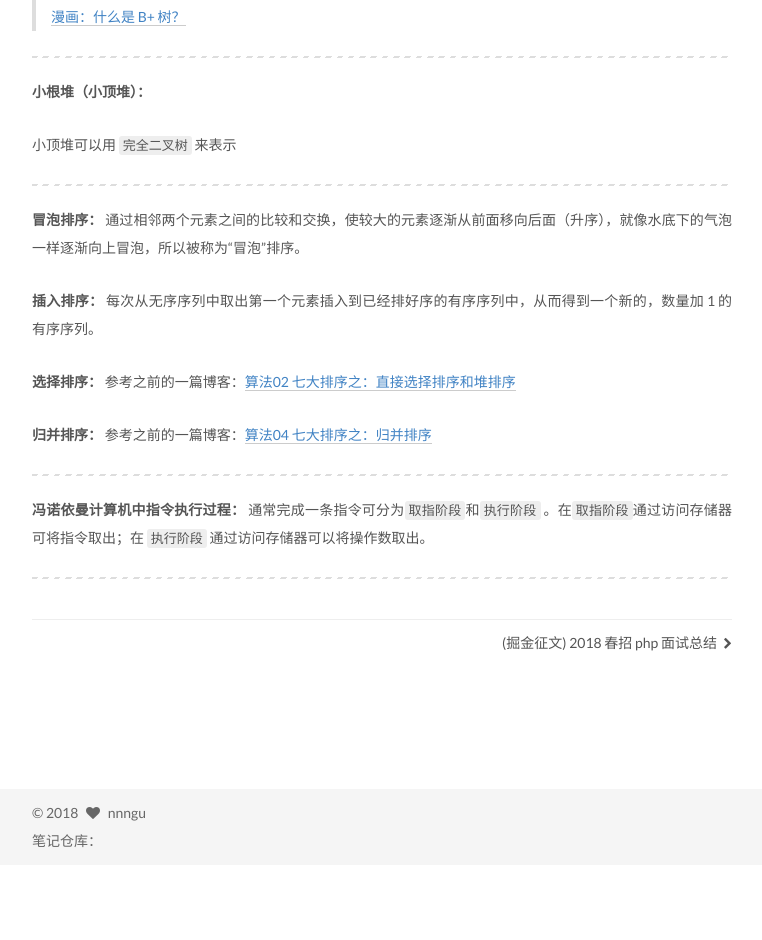
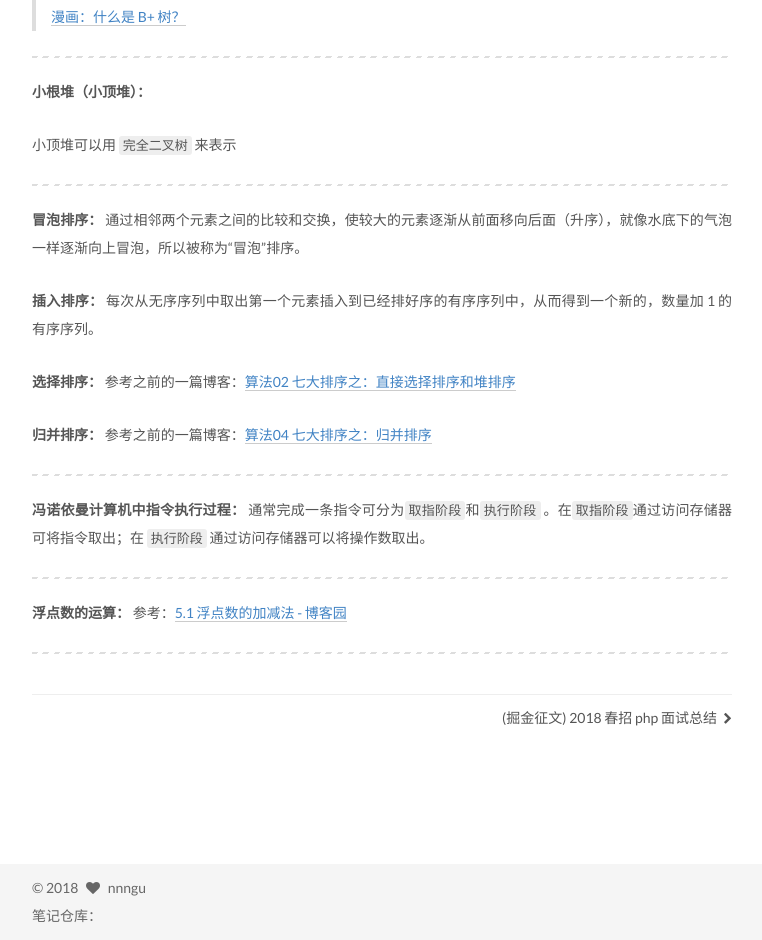
Before and after one commit to nnngu/LearningNotes, a Jekyll site: the page built from _posts/2018-06-15-考研 408 计算机笔记.md, in a window 1280 px wide. Shown: the part 1587-2527 px from the top of the page, without its empty margins (258-1020 px from the left). Built offline with Jekyll 4.4.1, drawn with Linux system fonts in a browser that asks for light colours; before the commit the page ends 2452 px from its top, so only the background shows below that; grey boxes are pictures that could not be loaded.

Commit message:
修改文件: _posts/2018-06-15-考研 408 计算机笔记.md

```diff
--- a/_posts/2018-06-15-考研 408 计算机笔记.md
+++ b/_posts/2018-06-15-考研 408 计算机笔记.md
@@ -55,6 +55,11 @@ description: 考研 408 计算机笔记
 
 ---
 
+**浮点数的运算：** 参考：[5.1 浮点数的加减法 - 博客园](https://www.cnblogs.com/FlyingBread/archive/2009/02/15/660206.html)
+
+---
+
+
 
 
 
```
